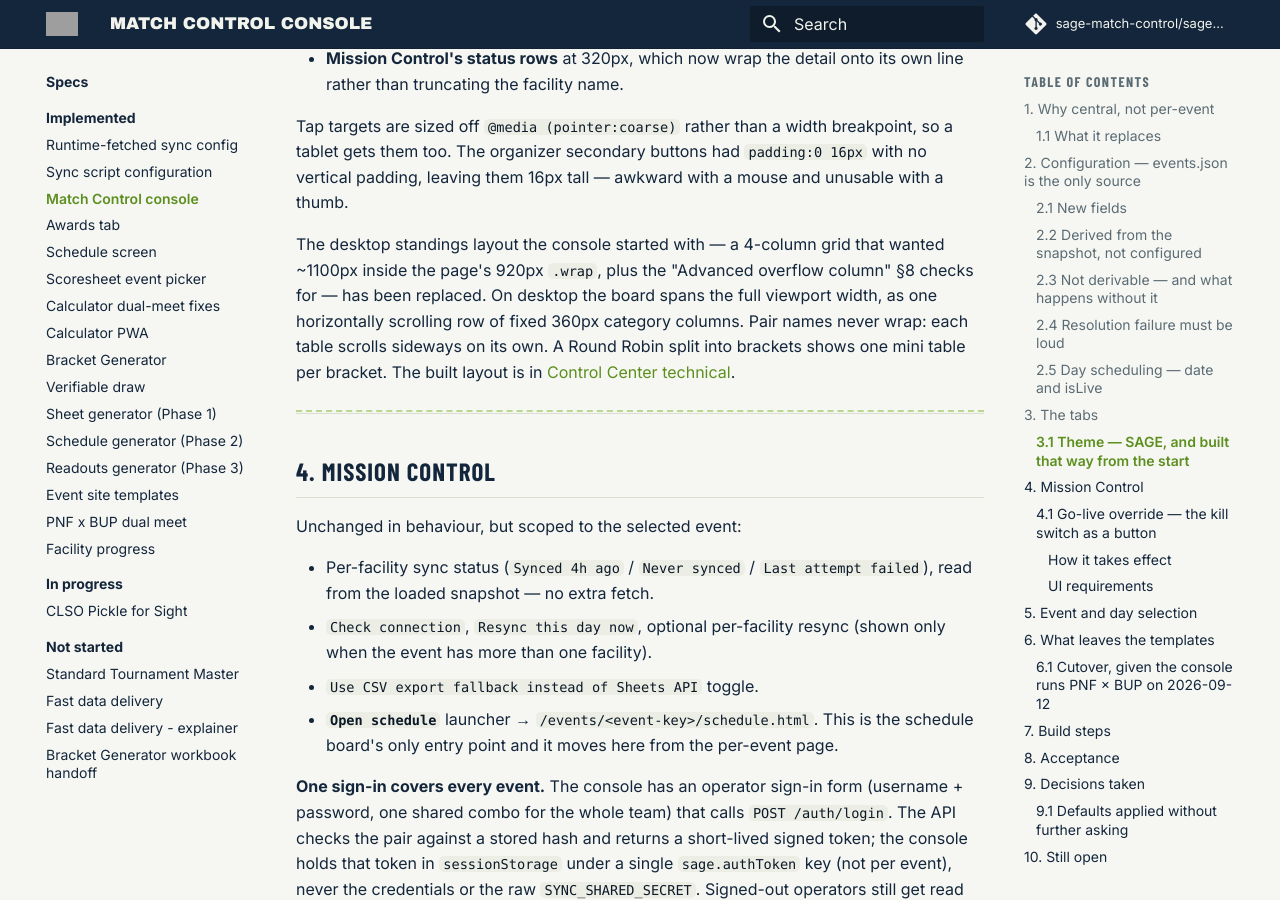
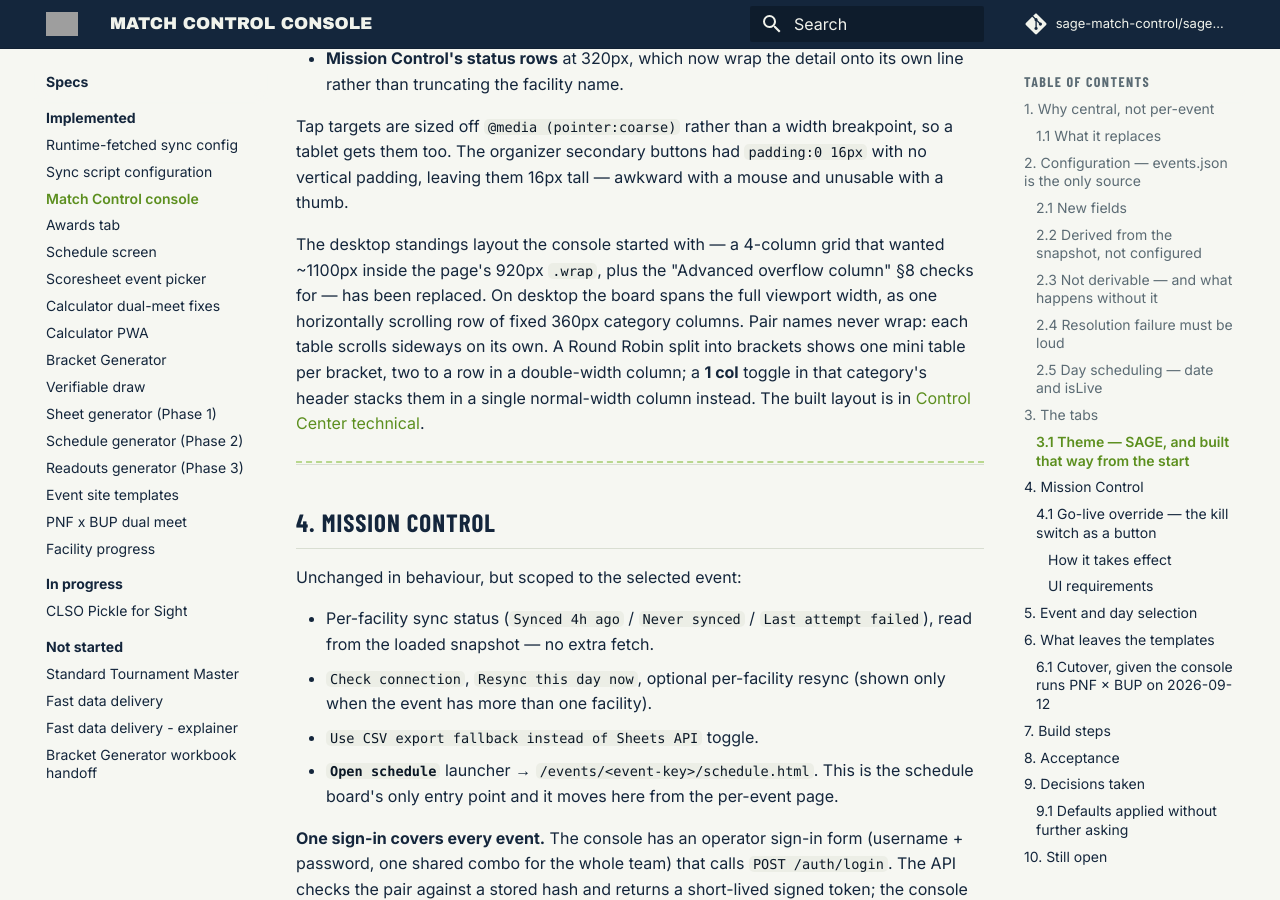
Before and after one commit to sage-match-control/sage-docs, an MkDocs documentation site: the page built from docs/specs/implemented/match-control-console-spec.md, in a window 1280 px wide and 900 px high, scrolled down 6107 px. Built offline with MkDocs 1.6.1 and Material for MkDocs 9.7.7, drawn with Linux system fonts in a browser that asks for light colours; comment, search, counter and statistics services are not loaded.

Commit message:
Update match-control-console-spec.md

```diff
--- a/docs/specs/implemented/match-control-console-spec.md
+++ b/docs/specs/implemented/match-control-console-spec.md
@@ -261,7 +261,9 @@ that wanted ~1100px inside the page's 920px `.wrap`, plus the "Advanced
 overflow column" §8 checks for — has been replaced. On desktop the board spans
 the full viewport width, as one horizontally scrolling row of fixed 360px
 category columns. Pair names never wrap: each table scrolls sideways on its
-own. A Round Robin split into brackets shows one mini table per bracket.
+own. A Round Robin split into brackets shows one mini table per bracket,
+two to a row in a double-width column; a **1 col** toggle in that category's
+header stacks them in a single normal-width column instead.
 The built layout is in
 [Control Center technical](../../technical/control-center.md#the-tabs).
 
```
